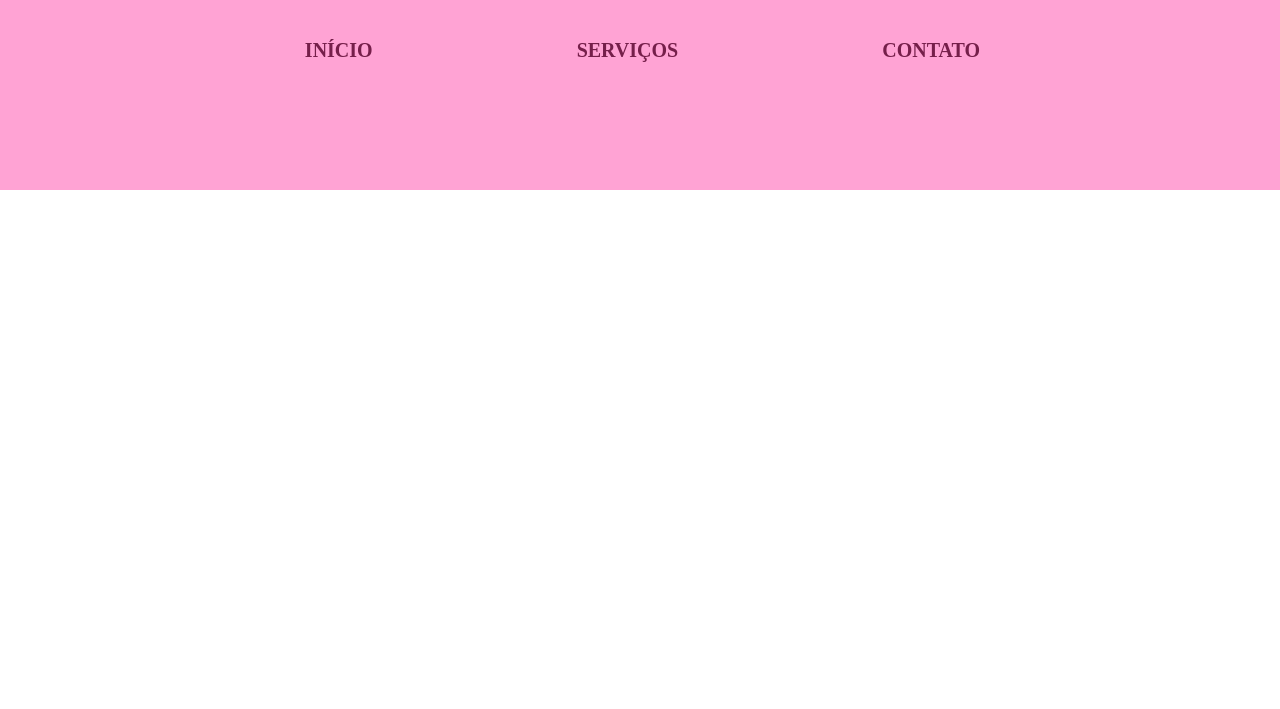
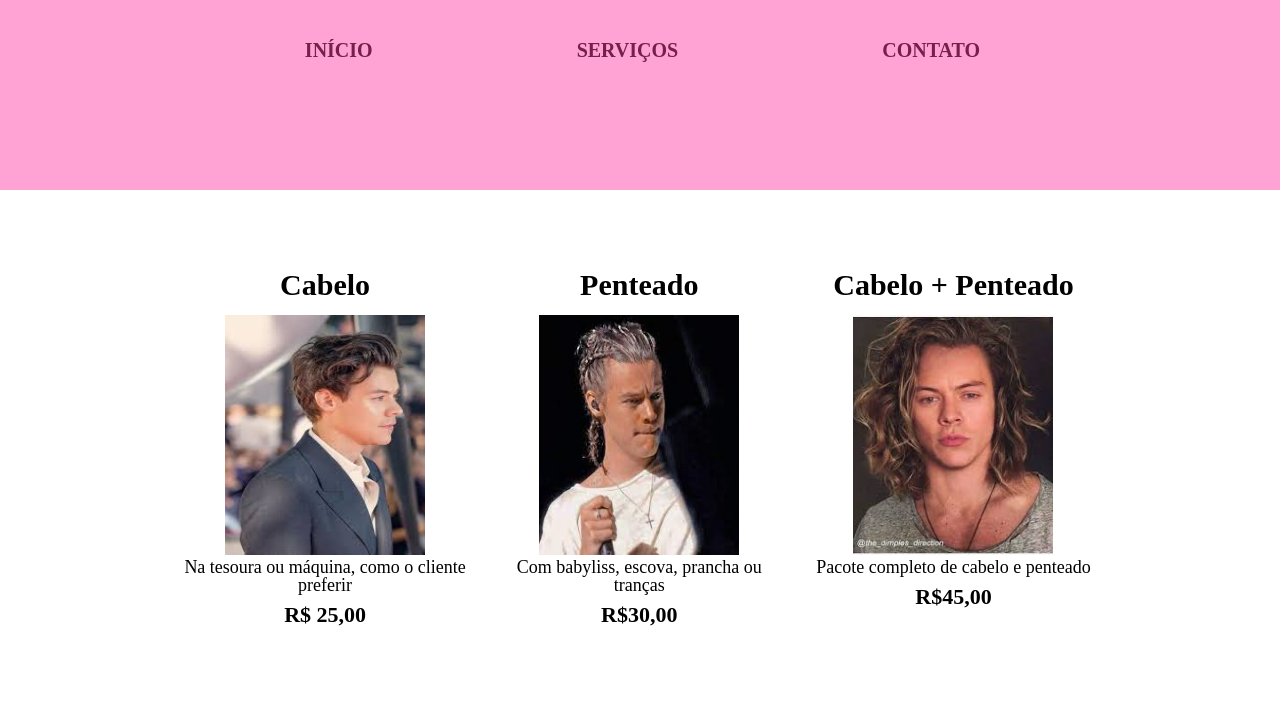
Before and after one commit to manuelalinda28/Barbearia, a plain HTML site: page manuela_mariaclara/servicos.html in a window 1280 px wide. Drawn offline with Linux system fonts and the light colour scheme.

Commit message:
imagem, descrição e preço

```diff
--- a/manuela_mariaclara/servicos.css
+++ b/manuela_mariaclara/servicos.css
@@ -40,3 +40,37 @@ header{
         position: relative;
         right: 400px;
     }
+
+    .servicos {
+        width: 940px;
+        margin: 0 auto;
+        padding: 50px 0;
+    }
+    .servicos li{
+        display: inline-block;
+        text-align: center;
+        width: 30%;
+        vertical-align: top;
+        margin: 0 1.5%;
+        padding: 30px 0px;
+        box-sizing: border-box;
+    }
+.servicos img{
+    width: 200px;
+    height: 240px;
+}
+
+.servicos h2{
+    font-size: 30px;
+    font-weight: bold;
+    padding-bottom: 15px;
+}
+.descricao{
+    font-size: 18px;
+}
+
+.preco{
+    font-size: 22px;
+    font-weight: bold;
+    margin-top: 10px;
+}
--- a/manuela_mariaclara/servicos.html
+++ b/manuela_mariaclara/servicos.html
@@ -21,5 +21,27 @@
              </nav>
             </div>
         </header>
+        <main>
+            <ul class="servicos">
+                <li>
+                    <h2>Cabelo</h2>
+                    <img class="imagem" src="imagem cabelo.png">
+                    <p class="descricao">Na tesoura ou máquina, como o cliente preferir</p>
+                    <p class="preco">R$ 25,00</p>
+                </li>
+                <li>
+                    <h2>Penteado</h2>
+                    <img class="imagem" src="imagem penteado.png">
+                    <p class="descricao">Com babyliss, escova, prancha ou tranças</p>
+                    <p class="preco">R$30,00</p>
+                </li>
+                <li>
+                    <h2>Cabelo + Penteado</h2>
+                    <img class="imagem" src="imagem combo.png">
+                    <p class="descricao">Pacote completo de cabelo e penteado </p>
+                    <p class="preco">R$45,00</p>
+                </li>
+            </ul>
+        </main>
     </body>
 </html>
```
Also changed, not shown: manuela_mariaclara/imagem cabelo.png (added), manuela_mariaclara/imagem combo.png (added), manuela_mariaclara/imagem penteado.png (added).
